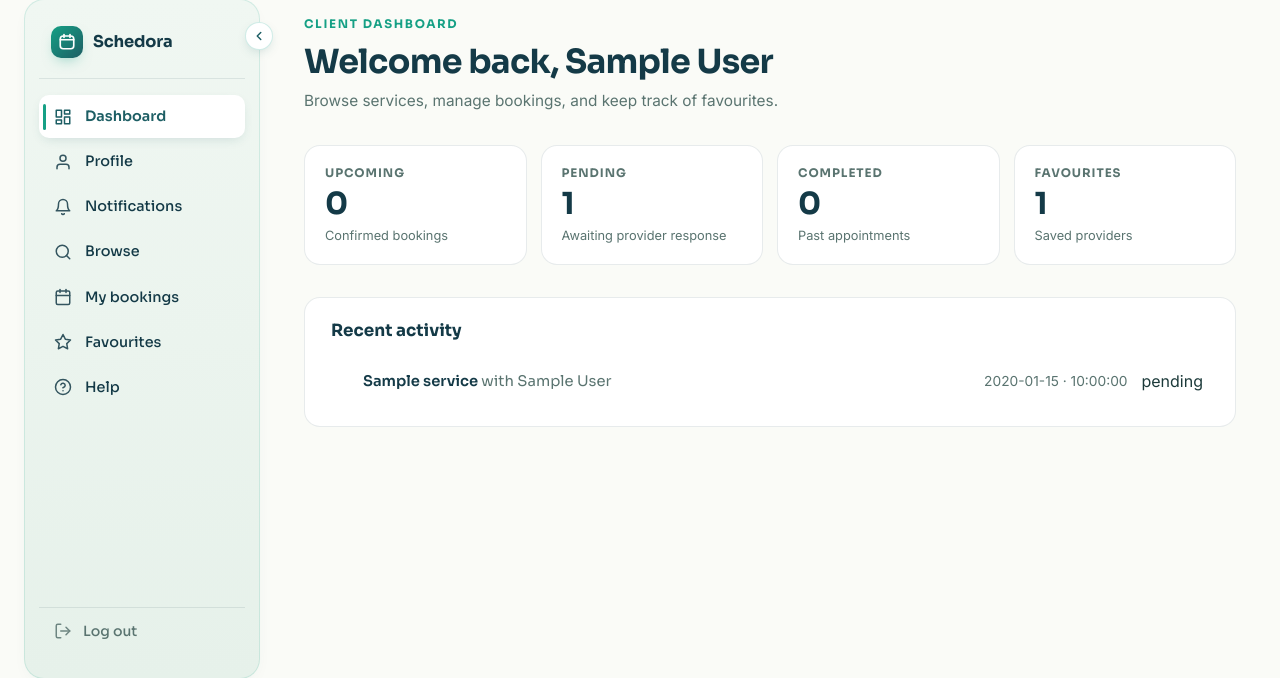
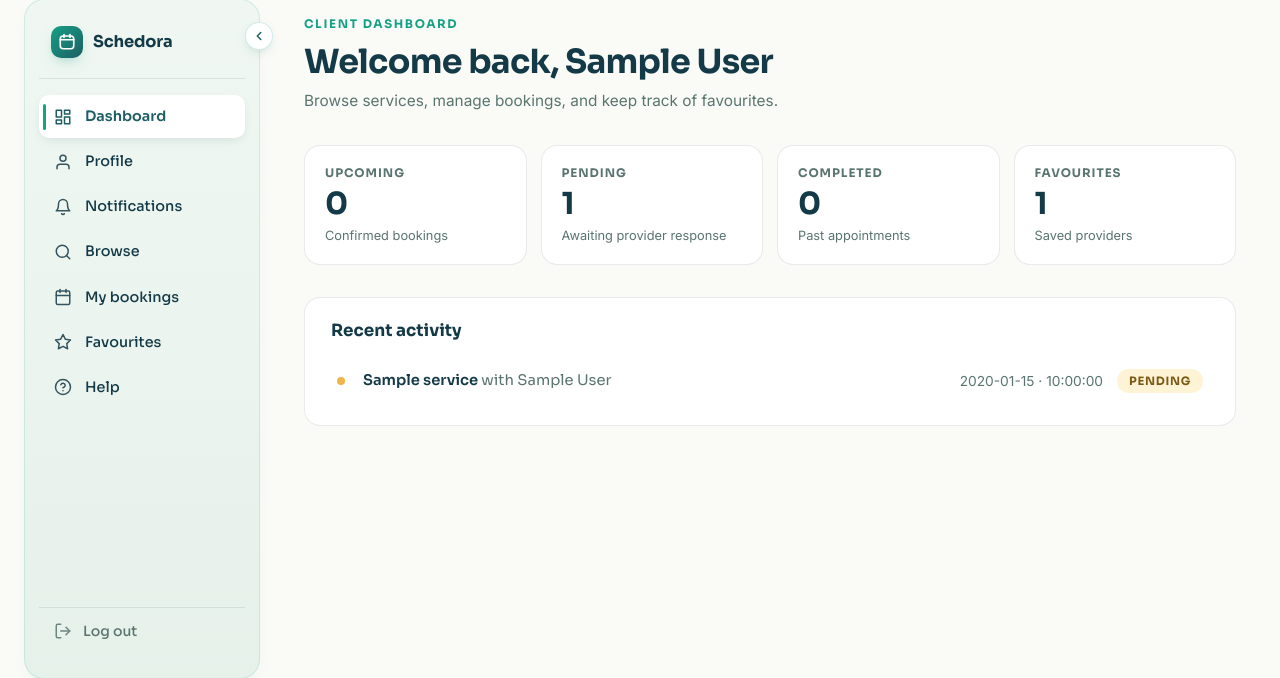
Before and after one commit to jewelthapa/Schedora, a Flask app: page /dashboard in a window 1280 px wide. Shown: the part 106-784 px from the top of the page. Run offline with Flask 3, Linux system fonts and the light colour scheme; the visitor is signed in with stand-in values (Sample User, id 1); tables that the repository leaves empty hold one stand-in row (values such as "Sample post"); data that the repository does not hold is empty.

Commit message:
Applied shared status pill classes to dashboard activity list

```diff
--- a/app/static/js/main.js
+++ b/app/static/js/main.js
@@ -29,3 +29,27 @@
     btn.setAttribute("aria-label", theme === "dark" ? "Switch to light mode" : "Switch to dark mode");
   }
 })();
+
+/* =========================================================
+   Sidebar collapse (dashboard pages only)
+   ========================================================= */
+(function () {
+  // Apply saved sidebar state immediately, before the DOM finishes
+  // rendering, so there's no flash of the expanded state
+  const savedCollapsed = localStorage.getItem("schedora-sidebar") === "collapsed";
+  document.addEventListener("DOMContentLoaded", function () {
+    const shell = document.querySelector(".dash-shell");
+    if (!shell) return;
+
+    if (savedCollapsed) shell.classList.add("collapsed");
+
+    const toggle = document.getElementById("sidebarToggle");
+    if (!toggle) return;
+
+    toggle.addEventListener("click", function () {
+      shell.classList.toggle("collapsed");
+      const isCollapsed = shell.classList.contains("collapsed");
+      localStorage.setItem("schedora-sidebar", isCollapsed ? "collapsed" : "expanded");
+    });
+  });
+})();
--- a/app/templates/dashboard/client.html
+++ b/app/templates/dashboard/client.html
@@ -41,10 +41,10 @@
     <ul class="activity">
       {% for b in recent_bookings %}
         <li class="activity__row">
-          <span class="activity__dot activity__dot--{{ b.status }}"></span>
+          <span class="status-dot status-dot--{{ b.status }}"></span>
           <span class="activity__main">{{ b.service_title }} <span class="activity__meta">with {{ b.provider_name }}</span></span>
           <span class="activity__side">{{ b.slot_date }} · {{ b.start_time }}</span>
-          <span class="activity__status">{{ b.status }}</span>
+          <span class="status-pill status-pill--{{ b.status }}">{{ b.status }}</span>
         </li>
       {% endfor %}
     </ul>
--- a/app/templates/dashboard/provider.html
+++ b/app/templates/dashboard/provider.html
@@ -41,10 +41,10 @@
     <ul class="activity">
       {% for b in recent_bookings %}
         <li class="activity__row">
-          <span class="activity__dot activity__dot--{{ b.status }}"></span>
+          <span class="status-dot status-dot--{{ b.status }}"></span>
           <span class="activity__main">{{ b.client_name }} <span class="activity__meta">booked {{ b.service_title }}</span></span>
           <span class="activity__side">{{ b.slot_date }} · {{ b.start_time }}</span>
-          <span class="activity__status">{{ b.status }}</span>
+          <span class="status-pill status-pill--{{ b.status }}">{{ b.status }}</span>
         </li>
       {% endfor %}
     </ul>
```
